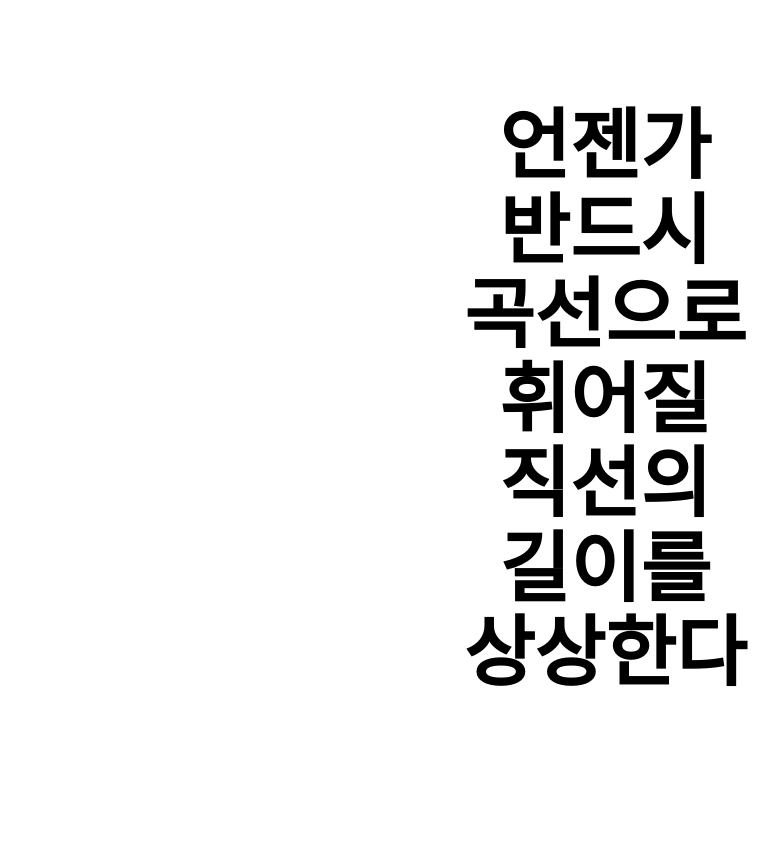
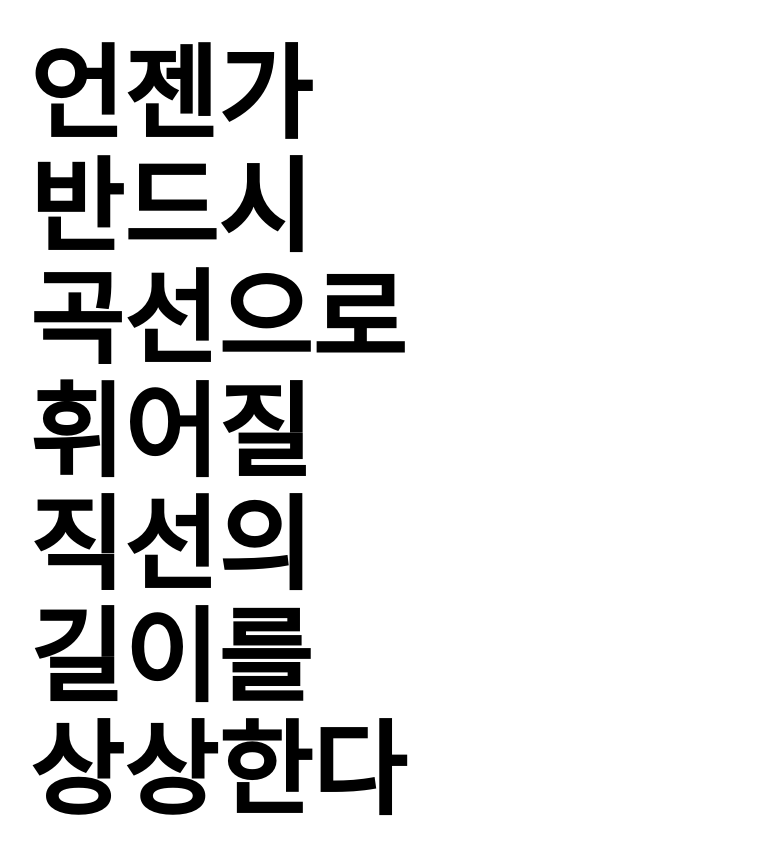
Before and after one commit to marcostanleyfogg/soojungkim.com, a plain HTML site: page index.html in a window 1280 px wide. Shown: the whole page, without its empty margins (35-814 px from the left). Before the commit the page ends 800 px from the top, so only its background shows below. Drawn offline with Linux system fonts and the light colour scheme.

Commit message:
Update index.html

```diff
--- a/index.html
+++ b/index.html
@@ -4,34 +4,35 @@
   <meta charset="UTF-8">
   <title>Soojung Kim</title>
   <style>
-    body {
+    * {
       margin: 0;
       padding: 0;
-      background: #fff;
+      box-sizing: border-box;
+    }
+
+    body {
+      background-color: white;
       font-family: 'Arial', sans-serif;
-      display: flex;
-      align-items: center;
-      justify-content: center;
-      height: 100vh;
+      padding: 5vh 5vw;
     }
 
     .poem {
       display: flex;
       flex-direction: column;
-      align-items: center;
-      justify-content: center;
-      white-space: nowrap;
-      line-height: 1.1;
+      align-items: flex-start; /* 좌측 정렬 */
     }
 
     .poem span {
-      font-size: 10vw; /* 화면 가로 너비의 10% */
+      display: block;
       font-weight: bold;
+      font-size: 12vw; /* 모바일: 가로의 12% */
+      line-height: 1.1;
+      word-break: keep-all; /* 단어가 잘리지 않도록 */
     }
 
     @media (min-width: 768px) {
       .poem span {
-        font-size: 6vw; /* 데스크탑에서는 조금 더 작게 */
+        font-size: 8vw; /* 데스크탑: 조금 작게 조절 */
       }
     }
   </style>
```
